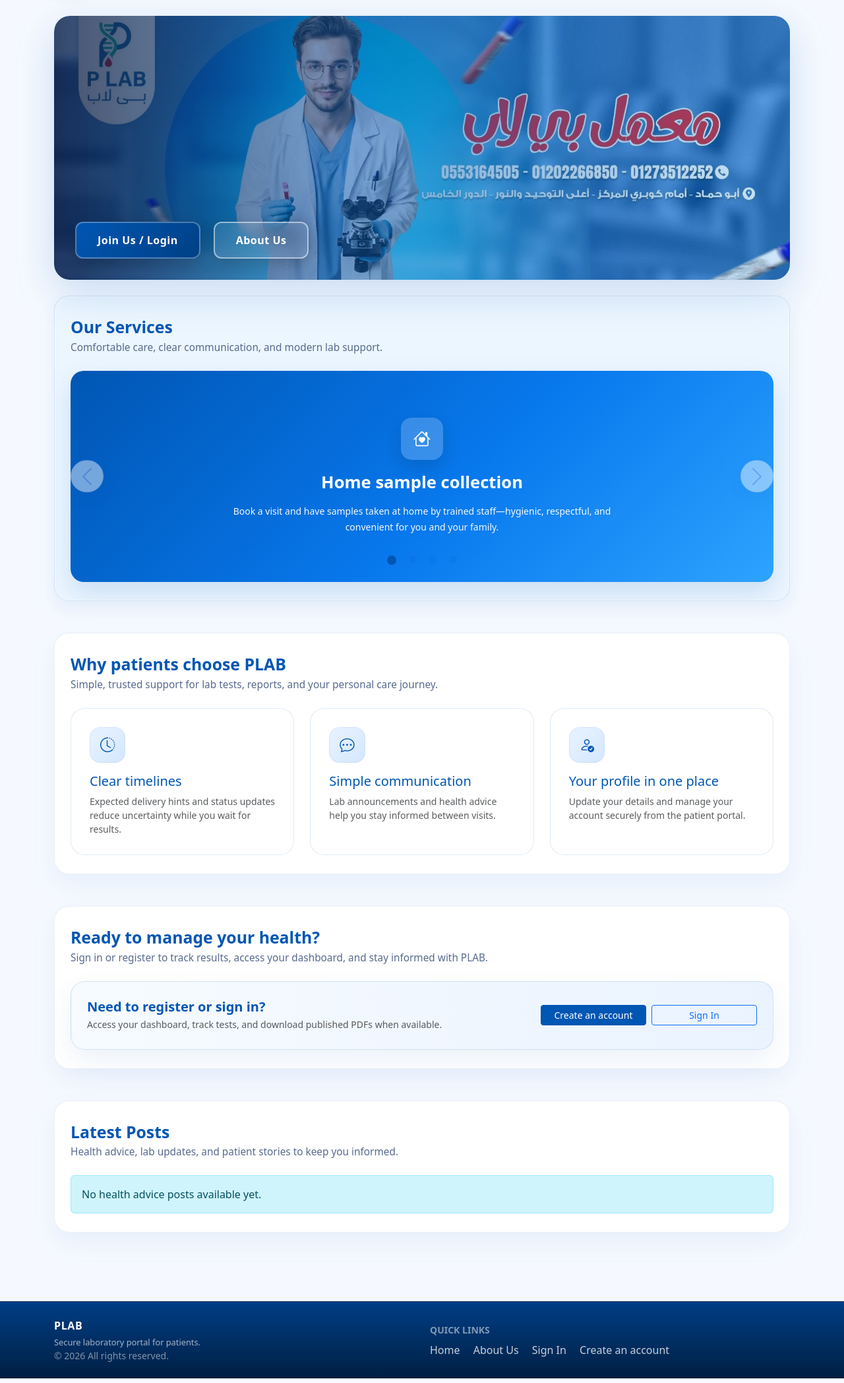
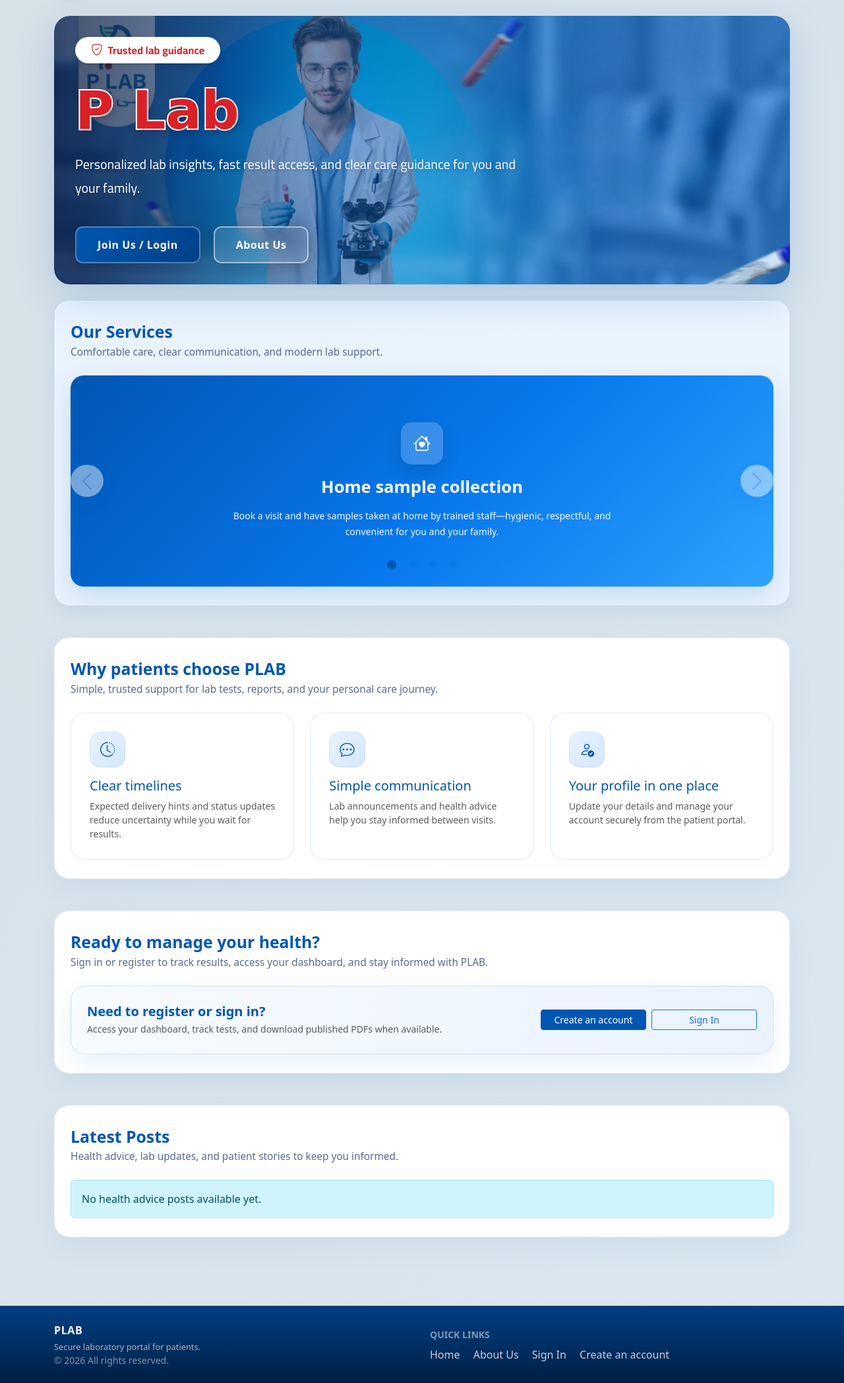
Before and after one commit to AymanCE-SE/Plab, a Django app: page / in a window 1280 px wide. Shown: the part 92-2188 px from the top of the page at 66% size. Run offline with Django 5.2, Linux system fonts and the light colour scheme; data that the repository does not hold is empty.

Commit message:
update hero section design

```diff
--- a/plab_project/lab_core/templates/lab_core/hero.html
+++ b/plab_project/lab_core/templates/lab_core/hero.html
@@ -12,13 +12,17 @@
     </div>
 
     <div class="plab-hero-content">
-      {% comment %} <div class="plab-hero-text">
-        <span class="plab-hero-label">{% trans "Trusted lab guidance" %}</span>
-        <h1 class="plab-hero-title">{% trans "Health Advice & Patient Support" %}</h1>
+      <div class="plab-hero-text">
+        <div class="plab-hero-badge">
+          <!-- Bootstrap Shield Check Icon -->
+          <i class="bi bi-shield-check"></i>
+          <span class="plab-hero-label">{% trans "Trusted lab guidance" %}</span>
+        </div>
+        <h1 class="plab-hero-title">{% trans "P Lab" %}</h1>
         <p class="plab-hero-subtitle">
           {% trans "Personalized lab insights, fast result access, and clear care guidance for you and your family." %}
         </p>
-      </div> {% endcomment %}
+      </div>
 
       <div class="plab-hero-buttons">
         {% if request.user.is_authenticated %}
--- a/plab_project/static/css/base.css
+++ b/plab_project/static/css/base.css
@@ -8,7 +8,8 @@
 }
 
 body {
-    background: var(--plab-bg);
+    /* background: var(--plab-bg); */
+    background: linear-gradient(135deg, #d6e0e7, #dae7f0);
     color: #12324d;
 }
 
--- a/plab_project/static/css/home.css
+++ b/plab_project/static/css/home.css
@@ -57,26 +57,78 @@
     margin-right: 0;
   }
 
-  .plab-hero-text {
-    color: #fff;
-  }
 
   .plab-hero-title {
-    font-size: clamp(2rem, 5vw, 3.5rem);
+    /* font-size: clamp(2rem, 5vw, 3.5rem);
     font-weight: 700;
     line-height: 1.2;
     margin-bottom: 1rem;
     text-shadow: 0 2px 8px rgba(0, 0, 0, 0.3);
+    color: red; */
+    /* Using the thick, rounded Arabic font */
+  font-family: 'Lalezar', cursive, sans-serif;
+  font-size: clamp(2.5rem, 6vw + 1rem, 80px);
+  font-weight: 600;
+  /* The red fill color */
+  color: #da2127;
+  /* The white outline (stroke) */
+  -webkit-text-stroke-width: 4px; /* Thickness of the white border */
+  -webkit-text-stroke-color: #ffffff; /* White border color */
+  /* Paint order ensures the stroke goes on the outside of the letter
+     rather than eating into the red fill */
+  paint-order: stroke fill;
+  /* Optional: A very slight drop shadow to make it pop off the background */
+  filter: drop-shadow(2px 4px 6px rgba(0, 0, 0, 0.2));
+  line-height: 1.2;
+  margin: 0;
   }
 
+  /* 2. RESPONSIVE STROKE THICKNESS FOR MOBILE */
+@media (max-width: 768px) {
+  .plab-hero-title {
+    /* Shrink the white border on mobile so the red text stays readable */
+    -webkit-text-stroke-width: 2.5px;
+  }
+}
+
   .plab-hero-subtitle {
-    font-size: clamp(1rem, 2.5vw, 1.25rem);
+    /* font-size: clamp(1rem, 2.5vw, 1.25rem);
     color: rgba(255, 255, 255, 0.95);
     line-height: 1.6;
     margin: 0;
-    text-shadow: 0 1px 4px rgba(0, 0, 0, 0.2);
+    text-shadow: 0 1px 4px rgba(0, 0, 0, 0.2); */
+    /* Using a highly readable Arabic web font */
+  font-family: 'Cairo', sans-serif;
+
+  /* Color for high contrast against a blue background */
+  color: #ffffff;
+
+  /* RESPONSIVE FONT SIZE (The Magic Trick):
+     clamp(Minimum Size, Preferred Responsive Size, Maximum Size)
+     - Mobile: Will not shrink below 16px (1rem)
+     - Tablet/Desktop: Scales fluidly using vw (viewport width)
+     - Widescreen: Will not grow larger than 24px (1.5rem) */
+  font-size: clamp(0.75rem, 2vw + 0.5rem, 1.25rem);
+
+  /* Arabic needs wider line spacing for readability */
+  line-height: 1.8;
+  font-weight: 400; /* Regular weight */
+  /* Responsive sizing constraints */
+  width: 100%;
+  max-width: 700px; /* Prevents the text line from getting too long on large desktop screens */
+  /* Spacing */
+  margin-top: 15px;
+  /* Optional: Adds a very subtle dark shadow to ensure readability
+     even if the background behind it has a lighter gradient spot */
+  text-shadow: 0px 2px 4px rgba(0, 0, 0, 0.2);
+  /* Correct alignment for Arabic */
   }
-
+  @media (max-width: 480px) {
+  .hero-subheader {
+    line-height: 1.6;
+    padding: 0 10px;
+  }
+}
   .plab-hero-buttons {
     display: flex;
     flex-wrap: wrap;
@@ -157,21 +209,40 @@
     box-shadow: 0 12px 28px rgba(255, 255, 255, 0.2);
   }
 
+  .plab-hero-badge {
+  /* Layout */
+  display: inline-flex;
+  align-items: center;
+  justify-content: center;
+  gap: 8px; /* Handles spacing between icon and text perfectly for both Arabic (RTL) and English (LTR) */
+  padding: 8px 24px;
+  border-radius: 50px;
+  margin-bottom: 24px;
+
+  /* Colors */
+  background-color: #ffffff;
+  color: #da2127;
+
+  /* Shadow */
+  box-shadow: 0px 4px 12px rgba(0, 0, 0, 0.1),
+              0px 1px 3px rgba(0, 0, 0, 0.08);
+}
+
 .plab-hero-label {
-    display: inline-flex;
-    align-items: center;
-    gap: 0.4rem;
-    padding: 0.55rem 0.9rem;
-    border-radius: 999px;
-    background: rgba(255, 255, 255, 0.18);
-    color: #f7fbff;
-    font-size: 0.85rem;
-    font-weight: 600;
-    letter-spacing: 0.02em;
-    text-transform: uppercase;
-    margin-bottom: 1rem;
-    border: 1px solid rgba(255, 255, 255, 0.22);
-  }
+  /* Typography */
+  font-family: 'Cairo', sans-serif;
+  font-weight: 700;
+  font-size: clamp(0.85rem, 1.5vw + 0.5rem, 1rem);
+  line-height: 1.5;
+  letter-spacing: 0.2px;
+}
+
+/* Bootstrap Icon Sizing & Adjustment */
+.plab-hero-badge .bi {
+  font-size: 1.1rem; /* Adjusts icon size relative to the text */
+  line-height: 0; /* Prevents the icon from misaligning the vertical center */
+  color: #da2127;
+}
 
 /* Section panel wrapper */
 .plab-section-panel {
```
Also changed, not shown: plab_project/locale/ar/LC_MESSAGES/django.po, plab_project/static/images/hero-img.jpg, 1 other file.
